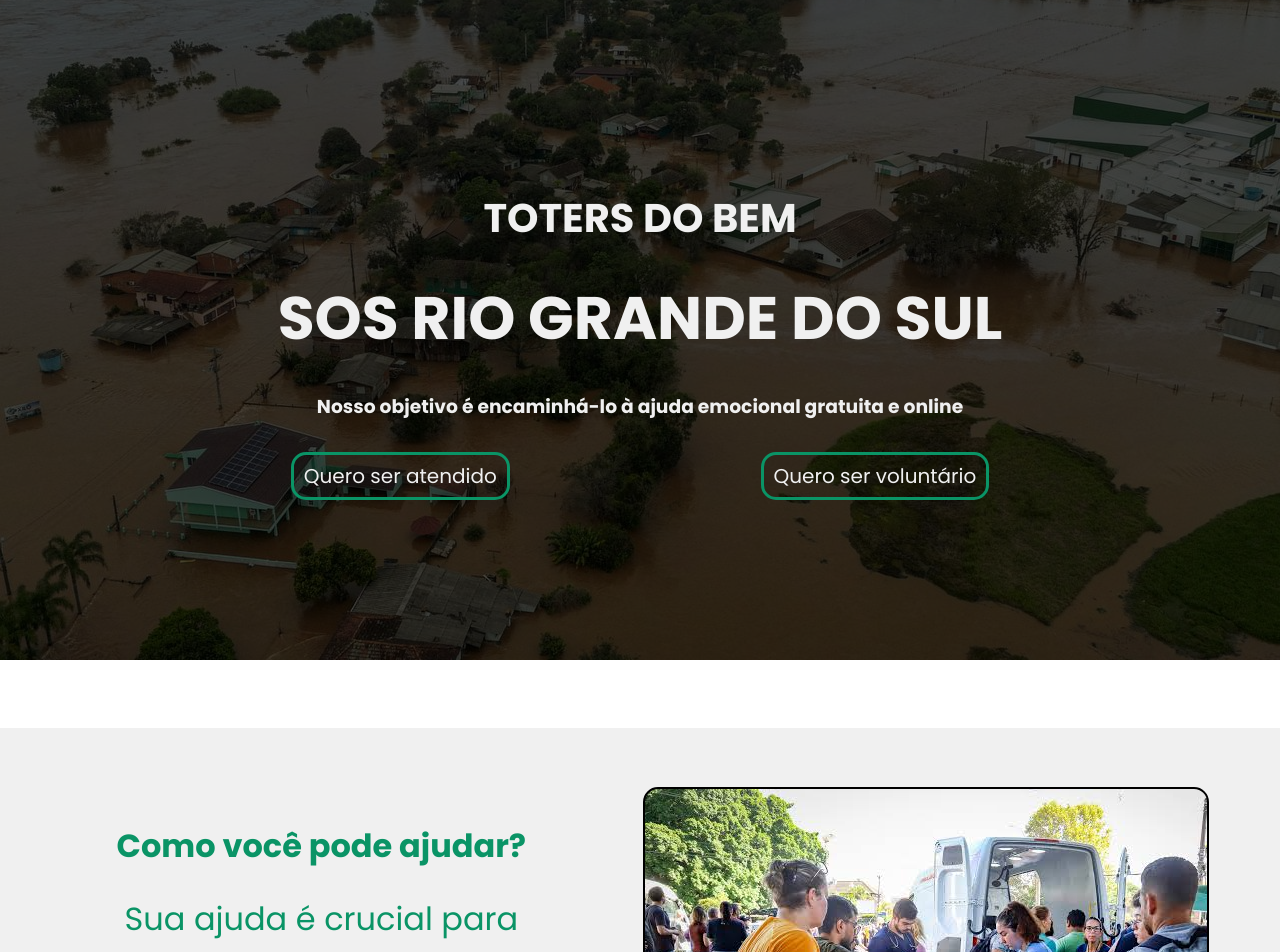
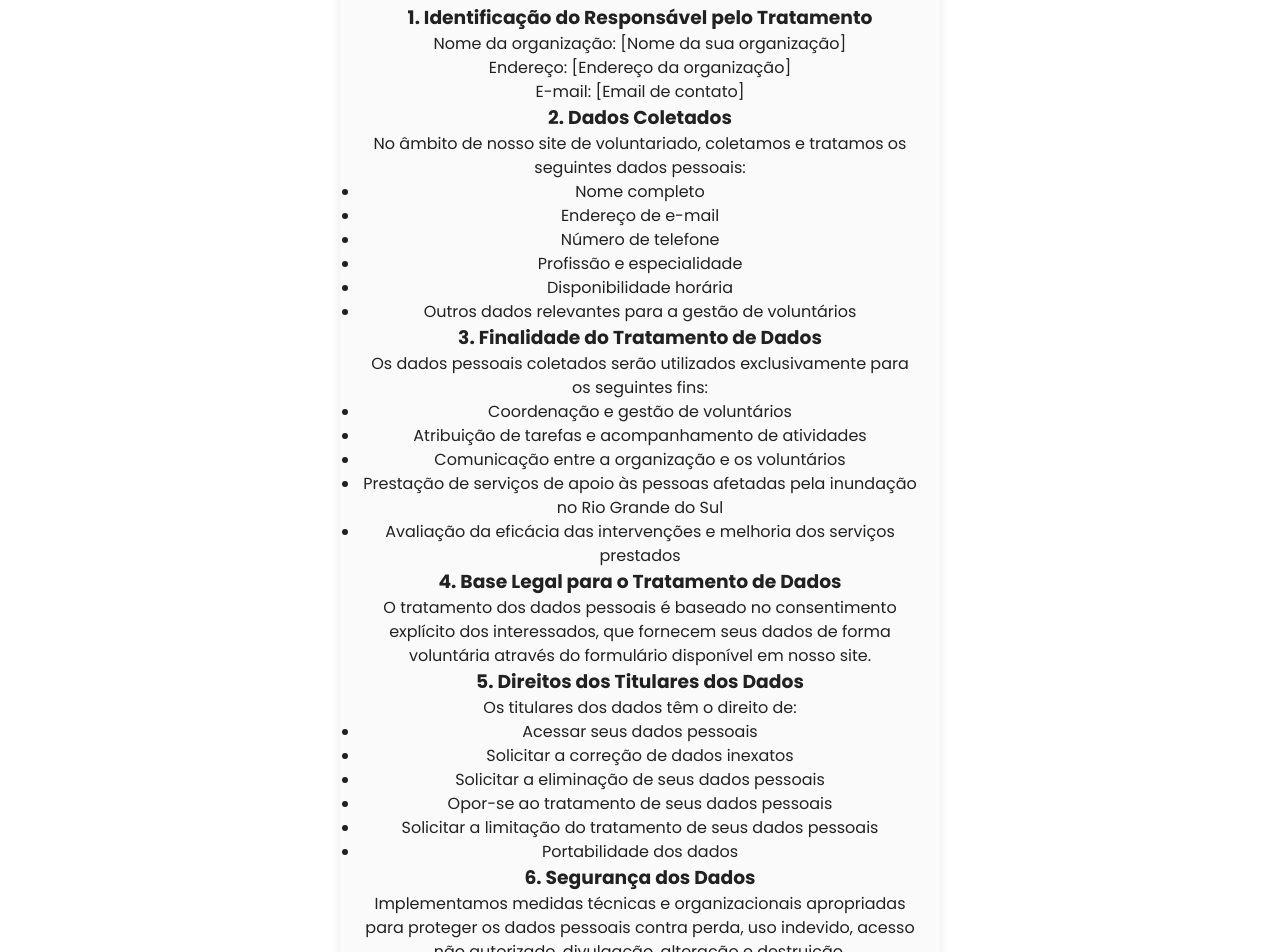
Before and after one commit to Dart1516/proyecto-toti-rs, a React (Create React App) app: page /avisoLegal in a window 1280 px wide. Before the commit this address led to /Principal. Shown: the part 140-1092 px from the top of the page. Built offline with nearby package versions, Linux system fonts and the light colour scheme.

Commit message:
aviso legal adicionado

```diff
--- a/src/App.js
+++ b/src/App.js
@@ -5,6 +5,7 @@ import AboutUs from "./Pages/SobreNos";
 import JoinUs from "./Pages/SejaVoluntario";
 import Login from "./Pages/Login";
 import NewAccount from "./Pages/NewAccount";
+import AvisoLegal from "./Pages/avisoLegal.js";
 
 function App() {
   return (
@@ -16,6 +17,7 @@ function App() {
         <Route path="/JoinUs" element={<JoinUs />} />
         <Route path="/Login" element={<Login />} />
         <Route path="/NewAccount" element={<NewAccount />} />
+        <Route path="/avisoLegal" element={<AvisoLegal/>} />
         {/* Ruta predeterminada */}
         <Route path="/*" element={<Navigate to="/Principal" />} />
       </Routes>
--- a/src/Components/Mobile-Menu.js
+++ b/src/Components/Mobile-Menu.js
@@ -30,10 +30,7 @@ function MobileMenu() {
             <div className={mobileStyles["Mobile-menu"]}>
               <ul>
                 <li>
-                  <Link to="/Principal">Como Funciona</Link>
-                </li>
-                <li>
-                  <Link to="/Demo">Home</Link>
+                  <Link to="/Principal">Home</Link>
                 </li>
                 <li>
                   <Link to="/AboutUs">Sobre Nós</Link>
--- a/src/Pages/SejaVoluntario.js
+++ b/src/Pages/SejaVoluntario.js
@@ -1,13 +1,26 @@
 import React, { useState } from "react";
+import { Link } from "react-router-dom";
 import Header from "../Components/Header-NavMenu";
 import '../assets/styles/App.css';
 import '../assets/styles/SejaVoluntario.css';
 
 function Principal() {
   const [voluntario, setVoluntario] = useState("");
+  const [isTermsAccepted, setIsTermsAccepted] = useState(false);
 
   const handleVoluntarioChange = (event) => {
     setVoluntario(event.target.value);
+  };
+
+  const handleTermsChange = (event) => {
+    setIsTermsAccepted(event.target.checked);
+  };
+
+  const handleSubmit = (event) => {
+    if (!isTermsAccepted) {
+      event.preventDefault();
+      alert("Por favor, aceite os termos e condições antes de enviar o formulário.");
+    }
   };
 
   return (
@@ -19,7 +32,7 @@ function Principal() {
       <div className="container">
         <h2>SOS Rio Grande do Sul - Cadastro de profissionais de saúde e intérpretes voluntários</h2>
 
-        <form className="inputs">
+        <form className="inputs" onSubmit={handleSubmit}>
           <div className="input-field">
             <h4>1. Nome Completo<span>*</span></h4>
             <input type="text" placeholder="Digite seu nome" required />
@@ -95,7 +108,7 @@ function Principal() {
           </div>
 
           <div className="form-group">
-          <h4>8. Disponibilidade<span>*</span></h4>
+            <h4>8. Disponibilidade<span>*</span></h4>
             <select className="form-select" name="disponibilidade" required>
               <option value="">Selecione</option>
               <option value="Manhã">Manhã</option>
@@ -103,16 +116,24 @@ function Principal() {
               <option value="Noite">Noite</option>
             </select>
           </div>
+
           <div>
-          <h4>Observação(opcional)</h4>
-          <textarea name="message" id="" cols="60" rows="10" placeholder="Your Message" class="contact-inputs"></textarea>
+            <h4>Observação (opcional)</h4>
+            <textarea name="message" cols="60" rows="10" placeholder="Sua mensagem" className="contact-inputs"></textarea>
           </div>
+
+          <div className="form-group">
+            <input type="checkbox" id="terms" name="terms" onChange={handleTermsChange} required />
+            <label htmlFor="terms">
+              Ao marcar esta caixa e clicar em Enviar, aceito o tratamento de meus dados pessoais por <Link to="/avisoLegal" target="_blank">[Nome da sua organização]</Link> conforme explicado no seu <Link to="/avisoLegal" target="_blank">Aviso Legal de Proteção de Dados</Link>, que inclui: 1) a coordenação e gestão de voluntários, e 2) a comunicação sobre atividades e oportunidades relacionadas.
+            </label>
+          </div>
+
           <button type="submit">Enviar</button>
         </form>
       </div>
 
-      <footer className="App-footer">
-      </footer>
+      <footer className="App-footer"></footer>
     </div>
   );
 }
--- /dev/null
+++ b/src/Pages/avisoLegal.js
@@ -0,0 +1,72 @@
+import React from 'react';
+import Header from "../Components/Header-NavMenu";
+import '../assets/styles/App.css';
+import '../assets/styles/SejaVoluntario.css';
+
+function AvisoLegal() {
+  return (
+    <div className="App">
+      <div className="App-header">
+        <Header />
+      </div>
+
+      <div className="container">
+        <h2>Aviso Legal de Proteção de Dados</h2>
+
+        <div className="legal-content">
+          <h3>1. Identificação do Responsável pelo Tratamento</h3>
+          <p>
+            Nome da organização: [Nome da sua organização] <br />
+            Endereço: [Endereço da organização] <br />
+            E-mail: [Email de contato]
+          </p>
+
+          <h3>2. Dados Coletados</h3>
+          <p>No âmbito de nosso site de voluntariado, coletamos e tratamos os seguintes dados pessoais:</p>
+          <ul>
+            <li>Nome completo</li>
+            <li>Endereço de e-mail</li>
+            <li>Número de telefone</li>
+            <li>Profissão e especialidade</li>
+            <li>Disponibilidade horária</li>
+            <li>Outros dados relevantes para a gestão de voluntários</li>
+          </ul>
+
+          <h3>3. Finalidade do Tratamento de Dados</h3>
+          <p>Os dados pessoais coletados serão utilizados exclusivamente para os seguintes fins:</p>
+          <ul>
+            <li>Coordenação e gestão de voluntários</li>
+            <li>Atribuição de tarefas e acompanhamento de atividades</li>
+            <li>Comunicação entre a organização e os voluntários</li>
+            <li>Prestação de serviços de apoio às pessoas afetadas pela inundação no Rio Grande do Sul</li>
+            <li>Avaliação da eficácia das intervenções e melhoria dos serviços prestados</li>
+          </ul>
+
+          <h3>4. Base Legal para o Tratamento de Dados</h3>
+          <p>O tratamento dos dados pessoais é baseado no consentimento explícito dos interessados, que fornecem seus dados de forma voluntária através do formulário disponível em nosso site.</p>
+
+          <h3>5. Direitos dos Titulares dos Dados</h3>
+          <p>Os titulares dos dados têm o direito de:</p>
+          <ul>
+            <li>Acessar seus dados pessoais</li>
+            <li>Solicitar a correção de dados inexatos</li>
+            <li>Solicitar a eliminação de seus dados pessoais</li>
+            <li>Opor-se ao tratamento de seus dados pessoais</li>
+            <li>Solicitar a limitação do tratamento de seus dados pessoais</li>
+            <li>Portabilidade dos dados</li>
+          </ul>
+
+          <h3>6. Segurança dos Dados</h3>
+          <p>Implementamos medidas técnicas e organizacionais apropriadas para proteger os dados pessoais contra perda, uso indevido, acesso não autorizado, divulgação, alteração e destruição.</p>
+
+          <h3>7. Alterações ao Aviso Legal</h3>
+          <p>Reservamo-nos o direito de atualizar este Aviso Legal de Proteção de Dados periodicamente. Recomendamos que os voluntários revisem este aviso regularmente para se manterem informados sobre como protegemos seus dados.</p>
+        </div>
+      </div>
+
+      <footer className="App-footer"></footer>
+    </div>
+  );
+}
+
+export default AvisoLegal;
--- a/src/assets/styles/SejaVoluntario.css
+++ b/src/assets/styles/SejaVoluntario.css
@@ -42,7 +42,6 @@ body {
     display: flex;
     flex-direction: column;
     align-items: center;
-    padding: 20px;
     gap: 3rem;
 }
 .container {
```
